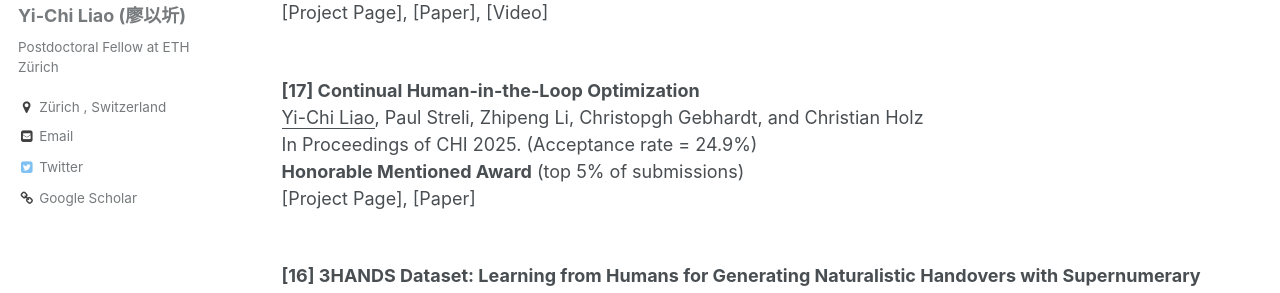
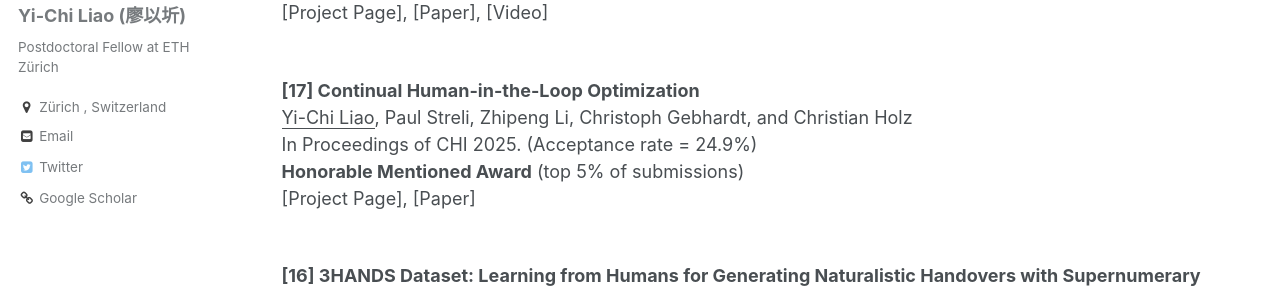
Before and after one commit to yichiliao/yichiliao.github.io, a Jekyll site: the page built from _pages/publications.md, in a window 1280 px wide and 900 px high, scrolled down 1577 px. Shown: the part 153-446 px from the top of the window. Built offline with Jekyll 4.4.1, drawn with Linux system fonts in a browser that asks for light colours.

Commit message:
Update publications.md

```diff
--- a/_pages/publications.md
+++ b/_pages/publications.md
@@ -68,7 +68,7 @@ In Proceedings of IEEE International Conference on Computer Vision (ICCV) 2025.
 
 <br>
 **[17] Continual Human-in-the-Loop Optimization**<br>
-<u>Yi-Chi Liao</u>, Paul Streli, Zhipeng Li, Christopgh Gebhardt, and Christian Holz<br>
+<u>Yi-Chi Liao</u>, Paul Streli, Zhipeng Li, Christoph Gebhardt, and Christian Holz<br>
 In Proceedings of CHI 2025. (Acceptance rate = 24.9%) <br>
 **Honorable Mentioned Award** (top 5% of submissions) <br>
 [[Project Page](https://siplab.org/projects/Continual_Human-in-the-Loop_Optimization)], [[Paper](https://arxiv.org/abs/2503.05405)]
```
